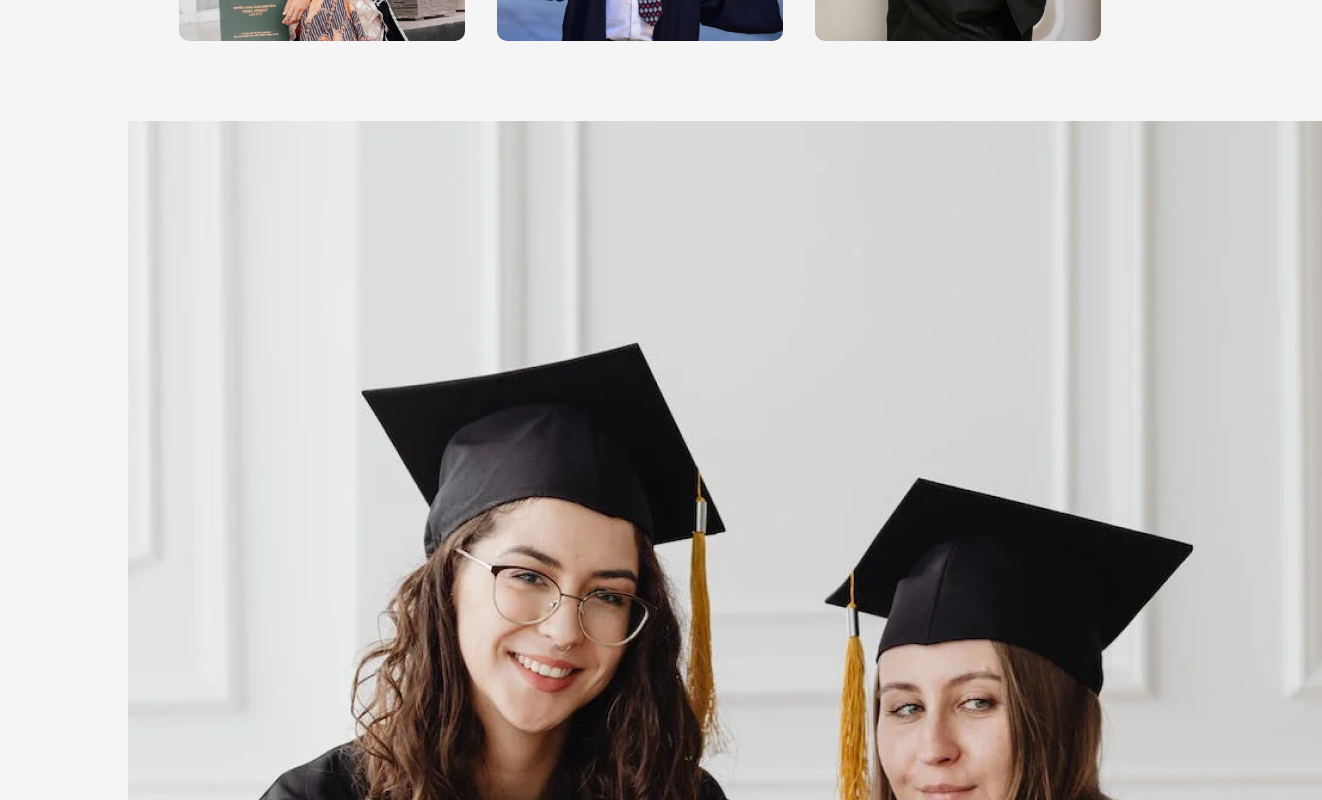
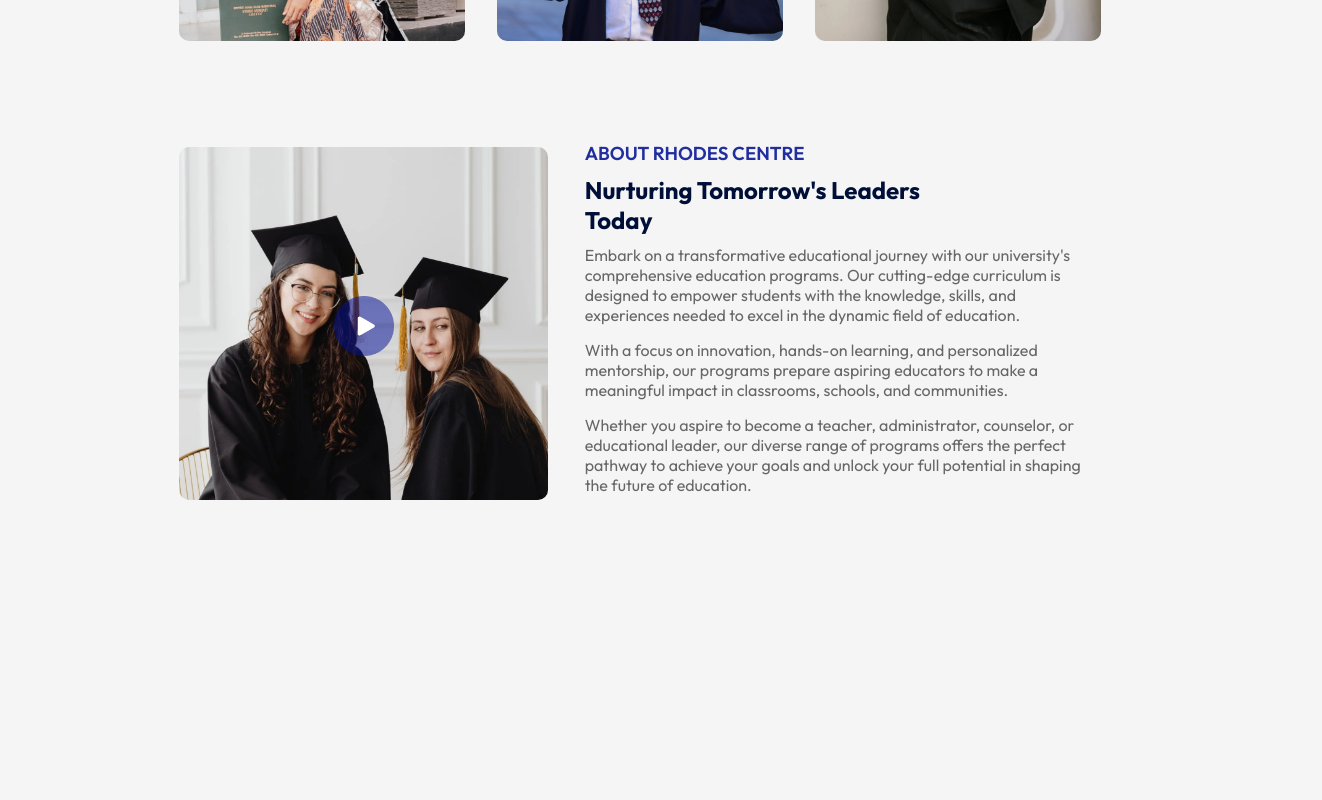
Before and after one commit to dCOMMICS/CHUR1, a React (Vite) app: page / in a window 1280 px wide. Shown: the part 1260-2060 px from the top of the page, 1322 px wide, since content can reach past the window. After the commit the page ends 1870 px from the top, so only its background shows below. Built offline with nearby package versions, Linux system fonts and the light colour scheme.

Commit message:
💪🏿💯

```diff
--- a/src/components/About/About.css
+++ b/src/components/About/About.css
@@ -0,0 +1,46 @@
+.about{
+    margin: 100px auto;
+    display: flex;align-items: center;
+    justify-content: space-between;
+    width: 90%;
+}
+
+.about-left {
+    flex-basis: 40%;
+    position: relative;
+}
+
+.about-right {
+    flex-basis: 56%;
+}
+
+.about-img {
+    width: 100%;
+    border-radius: 10px;
+}
+
+.play-icon {
+    width: 60px;
+    position: absolute;
+    top: 50%;
+    left: 50%;
+    transform: translate(-50%, -50%);
+}
+
+.about h3 {
+    font-weight: 600;
+    font-weight: 16px;
+    color: #212ea0;
+}
+
+.about h2 {
+    font-weight: 35px;
+    color: #000f38;
+    margin: 10px 0;
+    max-width: 400px;
+}
+
+.about p {
+    color: #676767;
+    margin-bottom: 15px;
+}
--- a/src/components/About/About.jsx
+++ b/src/components/About/About.jsx
@@ -9,7 +9,7 @@
       <div className='about'>
         <div className='about-left'>
           <img src={about_img} alt='' className='about-img' />
-          <img src={play_icon} alt='' className='play-img' />
+          <img src={play_icon} alt='' className='play-icon' />
         </div>
         <div className='about-right'>
           <h3>ABOUT RHODES CENTRE </h3>
```
